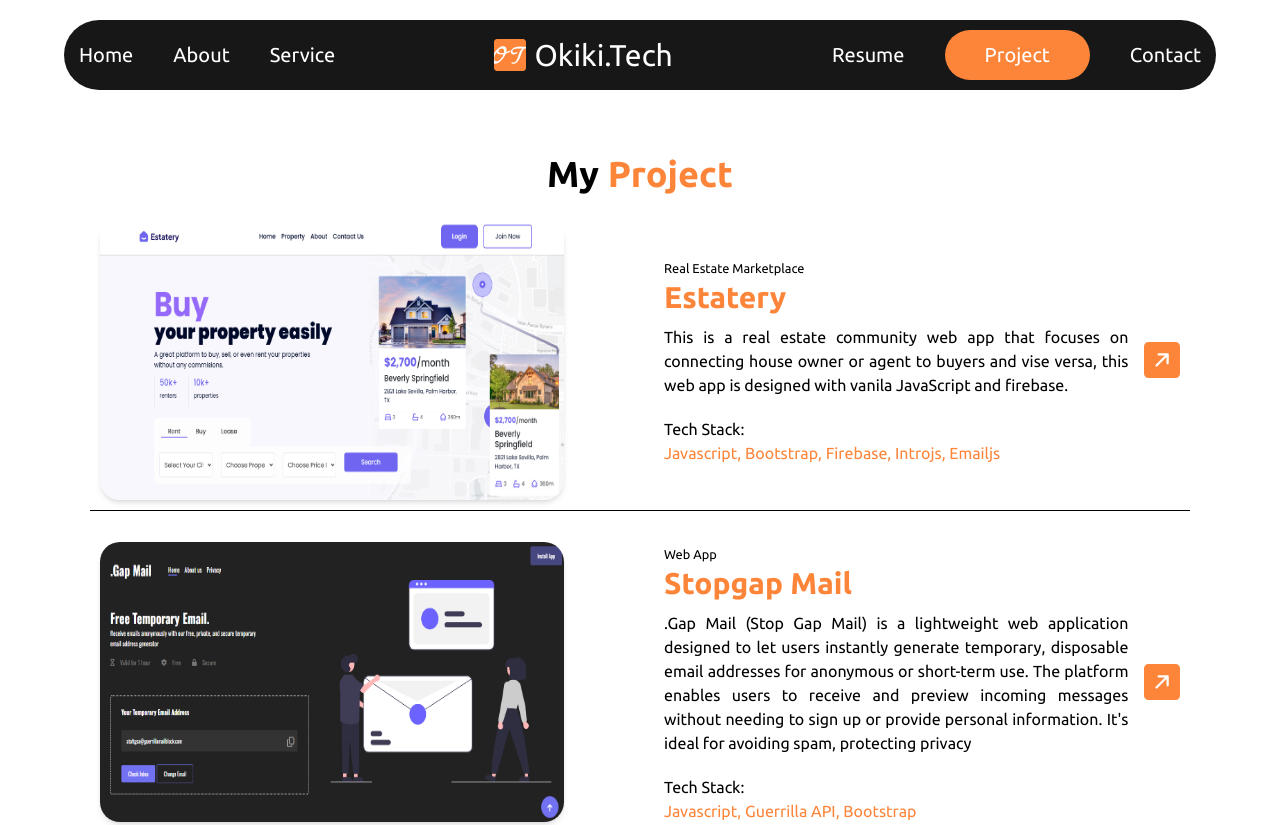
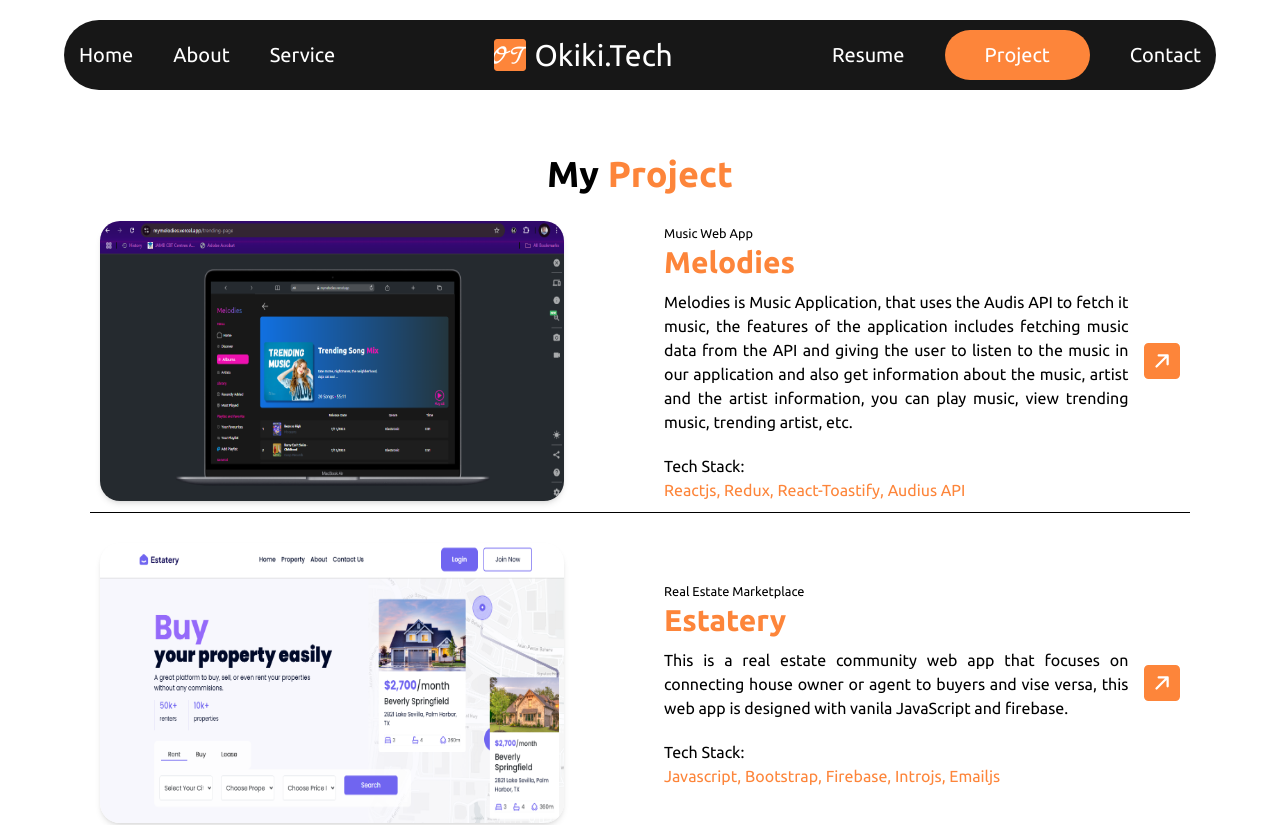
Before and after one commit to Holuwaconquer/MyPortfolio, a React (Vite) app: page /project in a window 1280 px wide. Shown: the top 825 px of the page. Built offline with nearby package versions, Linux system fonts and the light colour scheme.

Commit message:
Update portfolio

```diff
--- a/src/Pages/Project.jsx
+++ b/src/Pages/Project.jsx
@@ -4,6 +4,7 @@ import Webapp from '../assets/web-app.png'
 import Ally from '../assets/AiAlly.png'
 import Todo from '../assets/todo.png'
 import Stopgap from '../assets/stopgap.png'
+import Melody from '../assets/Melodies.png'
 
 
 const Project = () => {
@@ -13,6 +14,15 @@ const Project = () => {
 
       <div className='w-full grid gap-2 md:gap-5'>
         <FolioCard
+          category='Music Web App'
+          title='Melodies'
+          details='Melodies is Music Application, that uses the Audis API to fetch it music, the features of the application includes fetching music data from the API and giving the user to listen to the music in our application and also get information about the music, artist and the artist information, you can play music, view trending music, trending artist, etc.'
+          anchor='https://mymelodies.vercel.app'
+          techStack= 'Reactjs, Redux, React-Toastify, Audius API'
+          image={Melody}
+          className='grid md:grid-cols-[1fr_1fr] items-center justify-center gap-[1em] md:gap-[3em]'
+        />
+        <FolioCard
           category='Real Estate Marketplace'
           title='Estatery'
           details='This is a real estate community web app that focuses on connecting house owner or agent to buyers and vise versa, this web app is designed with vanila JavaScript and firebase.'
@@ -20,7 +30,7 @@ const Project = () => {
           techStack= 'Javascript, Bootstrap, Firebase, Introjs, Emailjs'
           image={Webapp}
           className='grid md:grid-cols-[1fr_1fr] items-center justify-center gap-[1em] md:gap-[3em]'
-          />
+        />
         <FolioCard
           category='Web App'
           title='Stopgap Mail'
--- a/src/componenets/Portfolio.jsx
+++ b/src/componenets/Portfolio.jsx
@@ -37,6 +37,15 @@ const Portfolio = () => {
         </div>
         <div style={{margin: '20px 0'}} className='w-full grid md:gap-[1em] md:grid-cols-[1fr_1fr]'>
           <FolioCard
+            category='Music Web App'
+            title='Melodies'
+            details='Melodies is Music Application, that uses the Audis API to fetch it music, the features of the application includes fetching music data from the API and giving the user to listen to the music in our application and also get information about the music, artist and the artist information, you can play music, view trending music, trending artist, etc.'
+            anchor='https://mymelodies.vercel.app'
+            techStack= 'Reactjs, Redux, React-Toastify, Audius API'
+            image={Melody}
+            className='grid md:grid-cols-[1fr_1fr] items-center justify-center gap-[1em] md:gap-[3em]'
+          />
+          <FolioCard
             category='Real Estate Marketplace'
             title='Estatery'
             details='This is a real estate community web app that focuses on connecting house owner or agent to buyers and vise versa, this web app is designed with vanila JavaScript and firebase.'
@@ -45,14 +54,6 @@ const Portfolio = () => {
             image={Webapp}
             className='grid gap-[1em]'
           />
-          <FolioCard
-            category='Real Estate Marketplace'
-            title='StopGap Mail'
-            details="StopGap Mail (Stop Gap Mail) is a lightweight web application designed to let users instantly generate temporary, disposable email addresses for anonymous or short-term use. The platform enables users to receive and preview incoming messages without needing to sign up or provide personal information. It's ideal for avoiding spam, protecting privacy"
-            anchor='https://stopgap-f65dc.web.app/'
-            techStack= 'Javascript, Guerrilla  API, Bootstrap'
-            image={Stopgap}
-          />
         </div>
     </div>
     </motion.div>
```
Also changed, not shown: src/assets/Melodies.png (added).
